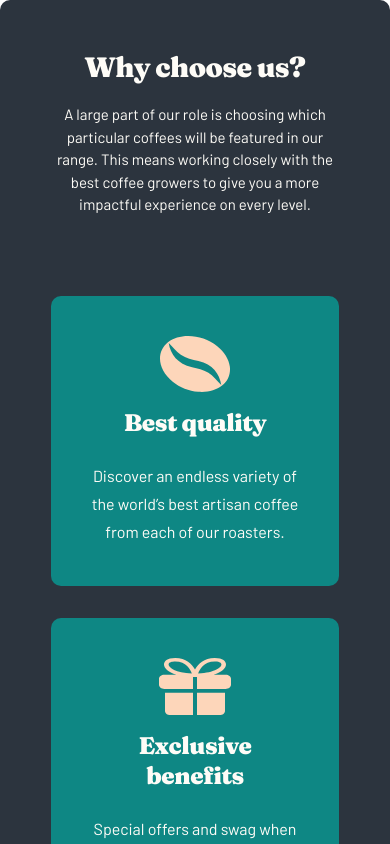
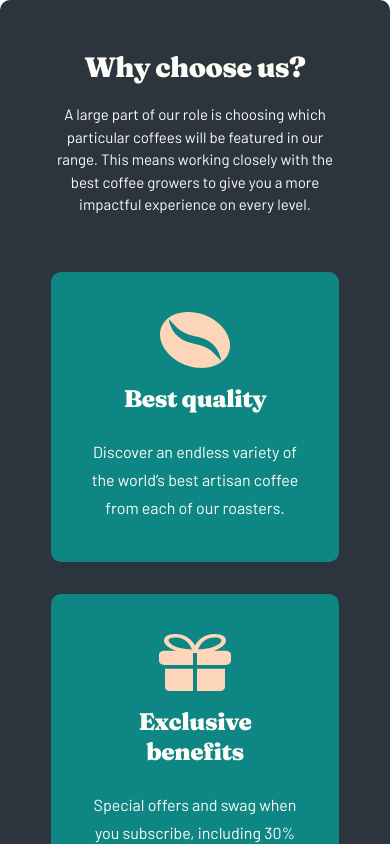
Before and after one commit to austincalvelage/coffee_roasters_subscription, a Next.js app: page /components/CompanyTraits in a window 390 px wide. Shown: the top 844 px of the page. Built offline with nearby package versions, Linux system fonts and the light colour scheme.

Commit message:
Adjusted padding bottom of Intro Section of company traits

```diff
--- a/pages/components/CompanyTraits.tsx
+++ b/pages/components/CompanyTraits.tsx
@@ -28,7 +28,7 @@ function CompanyTraits(): JSX.Element {
   ];
   return (
     <section className="h-[900px] rounded-sm bg-[#2C343E] md:h-[578px] md:pt-5 xl:pt-12">
-      <Grid classes="text-[#FEFCF7] text-center pt-6 pb-10 md:pb-0">
+      <Grid classes="text-[#FEFCF7] text-center pt-6 pb-7 md:pb-0">
         <h2 className="col-span-full col-start-1 font-fraunces text-3xl font-bold xl:text-[40px]">
           Why choose us?
         </h2>
```
